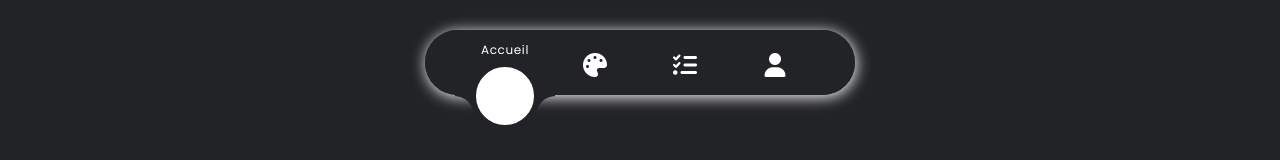
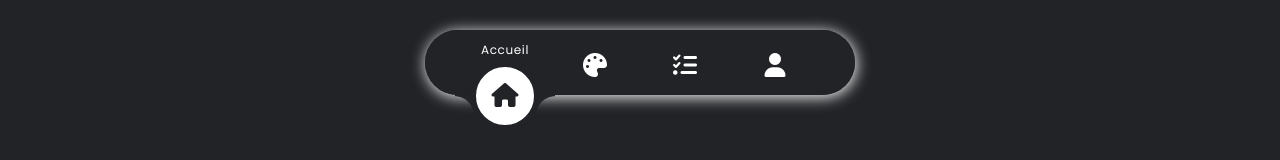
Before and after one commit to Matthisphan/Portfolio_Angular, an Angular app: page / in a window 1280 px wide. Shown: the top 160 px of the page. Built offline with nearby package versions, Linux system fonts and the light colour scheme.

Commit message:
fix front

```diff
--- a/src/app/components/contact-section/contact-section.component.css
+++ b/src/app/components/contact-section/contact-section.component.css
@@ -8,7 +8,7 @@
   min-height: 100svh;
   place-items: center;
   overflow: hidden;
-  padding: clamp(7.5rem, 10vw, 9rem) 2rem clamp(4rem, 7vw, 6rem);
+  padding: clamp(7.5rem, 10vw, 9rem) 2rem clamp(9rem, 12vw, 12rem);
   background: #222327;
 }
 
@@ -543,6 +543,7 @@ textarea.ng-invalid.ng-touched,
 @media (max-width: 900px) {
   .contact-section {
     padding-right: 1.25rem;
+    padding-bottom: 10rem;
     padding-left: 1.25rem;
   }
 
@@ -564,6 +565,7 @@ textarea.ng-invalid.ng-touched,
   .contact-section {
     padding-top: 6.5rem;
     padding-right: 0.75rem;
+    padding-bottom: 9rem;
     padding-left: 0.75rem;
   }
 
--- a/src/app/components/footer/footer.component.css
+++ b/src/app/components/footer/footer.component.css
@@ -1,10 +1,10 @@
-hr{
-    width: 200px;
+hr {
+  width: 200px;
 }
 
-p{
-    font-family: 'Poppins', sans-serif;
-    padding-bottom: 20px;
+p {
+  font-family: "Poppins", sans-serif;
+  padding-bottom: 20px;
 }
 
 .footer {
@@ -70,6 +70,7 @@ p{
   position: absolute;
   top: -100px;
   left: 0;
+  pointer-events: none;
   width: 100%;
   height: 100px;
   background-image: url("/footer/wave.png");
--- a/src/app/components/header/header.component.css
+++ b/src/app/components/header/header.component.css
@@ -36,6 +36,10 @@ li{
     width: 70px;
     height: 70px;
     z-index: 1;
+}
+
+li:not(.indicator) {
+    z-index: 2;
 }
 
 li a{
@@ -83,12 +87,14 @@ li.active a .text{
 .indicator{
     position: absolute;
     top: 47%;
+    z-index: 1;
     width: 70px;
     height: 70px;
     background: #fff;
     box-sizing: border-box;
     border-radius: 50%;
     border: 6px solid #222327;
+    pointer-events: none;
     transition: 0.3s;
 }
 
```
